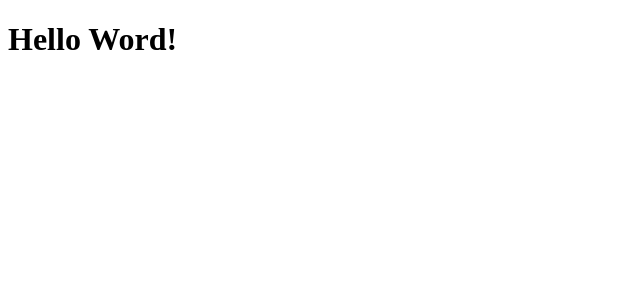
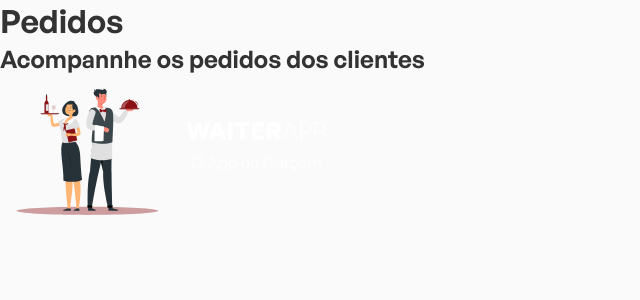
Before and after one commit to styler101/liverestaurant-frontend, a React (Vite) app: page / in a window 1280 px wide. Shown: the top 300 px of the page, without its empty margins (0-640 px from the left). Built offline with nearby package versions, Linux system fonts and the light colour scheme.

Commit message:
chore: add commit-linter

```diff
--- /dev/null
+++ b/src/assets/styles/global/index.ts
@@ -0,0 +1,56 @@
+import { createGlobalStyle } from 'styled-components'
+
+import GeneralSansRegularWoff2 from '../../fonts/GeneralSans-Regular.woff2'
+import GeneralSansRegularWoff from '../../fonts/GeneralSans-Regular.woff'
+import GeneralSansRegularTtf from '../../fonts/GeneralSans-Regular.ttf'
+import GeneralSansMediumWoff2 from '../../fonts/GeneralSans-Medium.woff2'
+import GeneralSansMediumWoff from '../../fonts/GeneralSans-Medium.woff'
+import GeneralSansMediumTtf from '../../fonts/GeneralSans-Medium.ttf'
+import GeneralSansSemiboldWoff2 from '../../fonts/GeneralSans-Semibold.woff2'
+import GeneralSansSemiboldWoff from '../../fonts/GeneralSans-Semibold.woff'
+import GeneralSansSemiboldTtf from '../../fonts/GeneralSans-Semibold.ttf'
+
+export const GlobalStyles = createGlobalStyle`
+@font-face {
+    font-family: 'GeneralSans';
+    font-weight: 400;
+    font-display: 'swap';
+    font-style: 'normal';
+    src: url('${GeneralSansRegularWoff2}') format('woff2'),
+          url('${GeneralSansRegularWoff}') format('woff'),
+          url('${GeneralSansRegularTtf}') format('truetype');
+  }
+  @font-face {
+    font-family: 'GeneralSans';
+    font-weight: 500;
+    font-display: 'swap';
+    font-style: 'normal';
+    src: url('${GeneralSansMediumWoff2}') format('woff2'),
+          url('${GeneralSansMediumWoff}') format('woff'),
+          url('${GeneralSansMediumTtf}') format('truetype');
+  }
+  @font-face {
+    font-family: 'GeneralSans';
+    font-weight: 600;
+    font-display: 'swap';
+    font-style: 'normal';
+    src: url('${GeneralSansSemiboldWoff2}') format('woff2'),
+          url('${GeneralSansSemiboldWoff}') format('woff'),
+          url('${GeneralSansSemiboldTtf}') format('truetype');
+  }
+  * {
+    margin: 0;
+    padding: 0;
+    box-sizing: border-box;
+    font-family: GeneralSans, sans-serif;
+  }
+  body {
+    background: #fafafa;
+    color: #333;
+  }
+  button {
+    cursor: pointer;
+    font-size: 1rem;
+    color: #333;
+  }
+`
--- a/src/components/App/index.tsx
+++ b/src/components/App/index.tsx
@@ -1,7 +1,13 @@
 import React from 'react'
+import { GlobalStyles } from '../../assets/styles/global'
+import { Header } from '../Header'
 
 export function App () {
   return (
-    <h1>  Hello Word! </h1>
+    <React.Fragment>
+          <Header/>
+          <GlobalStyles/>
+    </React.Fragment>
+
   )
 }
--- /dev/null
+++ b/src/components/Header/index.tsx
@@ -0,0 +1,15 @@
+import React from 'react'
+import logo from '../../assets/images/svg/logo.svg'
+import * as S from './styles'
+
+export function Header () {
+  return (
+    <S.Container>
+    <div className="page-details">
+      <h1> Pedidos</h1>
+      <h2> Acompannhe os pedidos dos clientes</h2>
+    </div>
+    <img src={logo} alt="WAITERAPP logo"/>
+    </S.Container>
+  )
+}
--- /dev/null
+++ b/src/components/Header/styles.ts
@@ -0,0 +1,3 @@
+import styled from 'styled-components'
+
+export const Container = styled.header``
```
